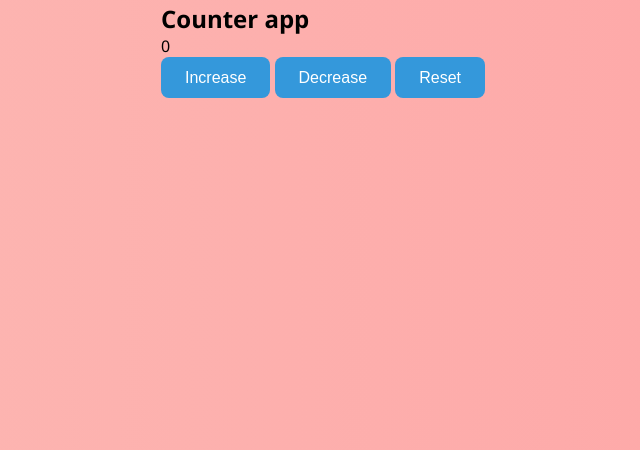
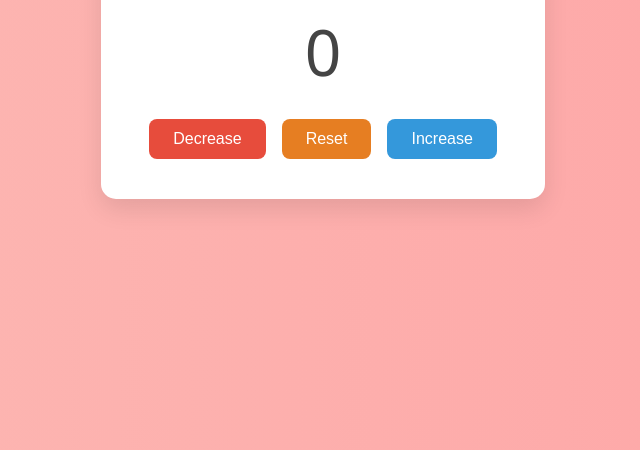
Before and after one commit to sahilnadaf870/counter, a plain HTML site: page index.html in a window 1280 px wide. Shown: the part 350-800 px from the top of the page, without its empty margins (317-957 px from the left). Drawn offline with Linux system fonts and the light colour scheme.

Commit message:
index.html

```diff
--- a/index.html
+++ b/index.html
@@ -1,19 +1,21 @@
 <!DOCTYPE html>
 <html lang="en">
 <head>
-    <meta charset="UTF-8">
-    <meta name="viewport" content="width=device-width, initial-scale=1.0">
-    <title>Counter</title>
-    <link rel="stylesheet" href="style.css">
+  <meta charset="UTF-8" />
+  <meta name="viewport" content="width=device-width, initial-scale=1.0"/>
+  <title>Modern Counter</title>
+  <link rel="stylesheet" href="style.css" />
 </head>
 <body>
-    <div class="Counter-container">
-        <h2>Counter app</h2>
-        <p id="count">0</p>
-        <button id="increase"onclick="increaseCount()">Increase</button>
-        <button id="decrease"onclick="decreaseCount()">Decrease</button>
-        <button id="reset"onclick="restCount()">Reset</button>
+  <div class="card">
+    <h1>Modern Counter</h1>
+    <div class="number" id="count">0</div>
+    <div class="buttons">
+      <button onclick="decrease()">Decrease</button>
+      <button onclick="reset()">Reset</button>
+      <button onclick="increase()">Increase</button>
     </div>
-    <script src="script.js"></script>
+  </div>
+  <script src="script.js"></script>
 </body>
 </html>
```
